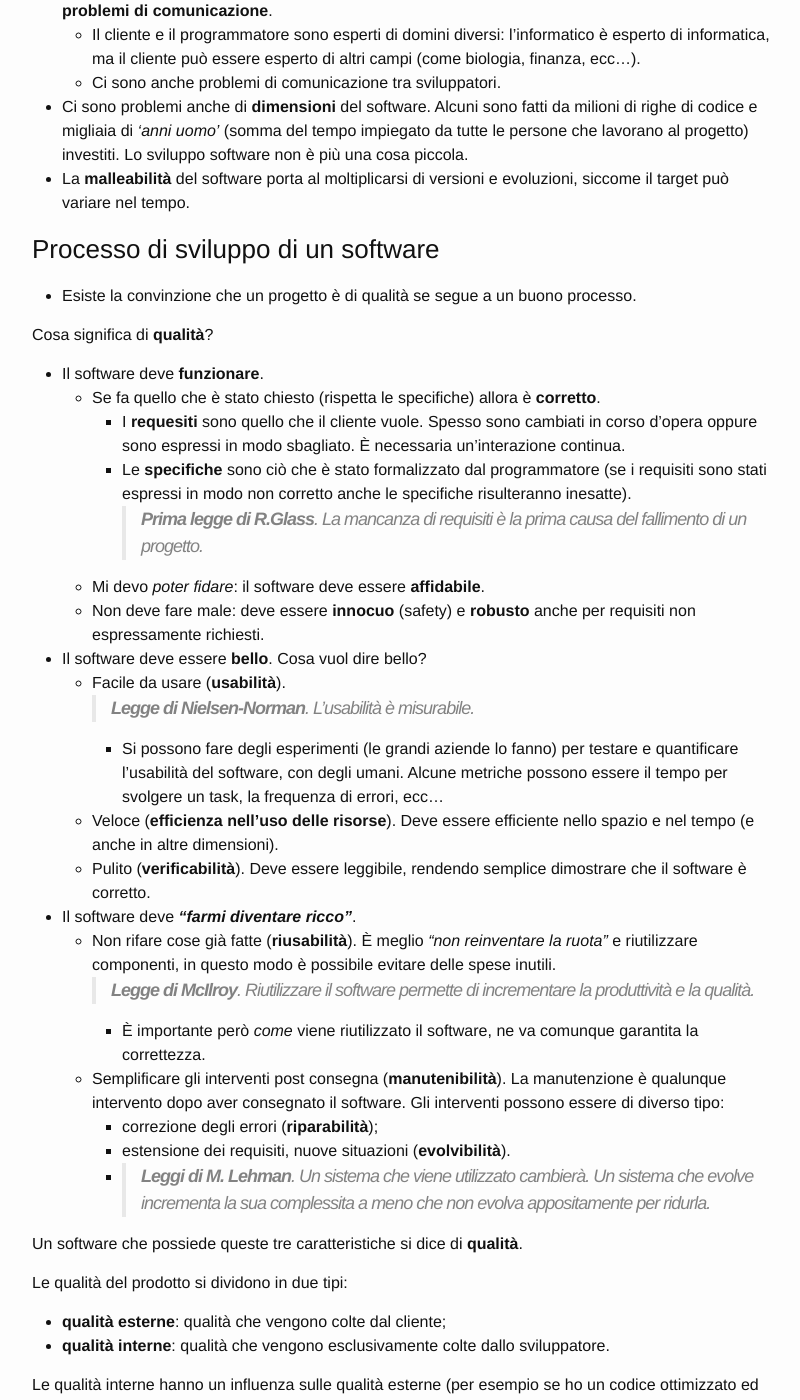
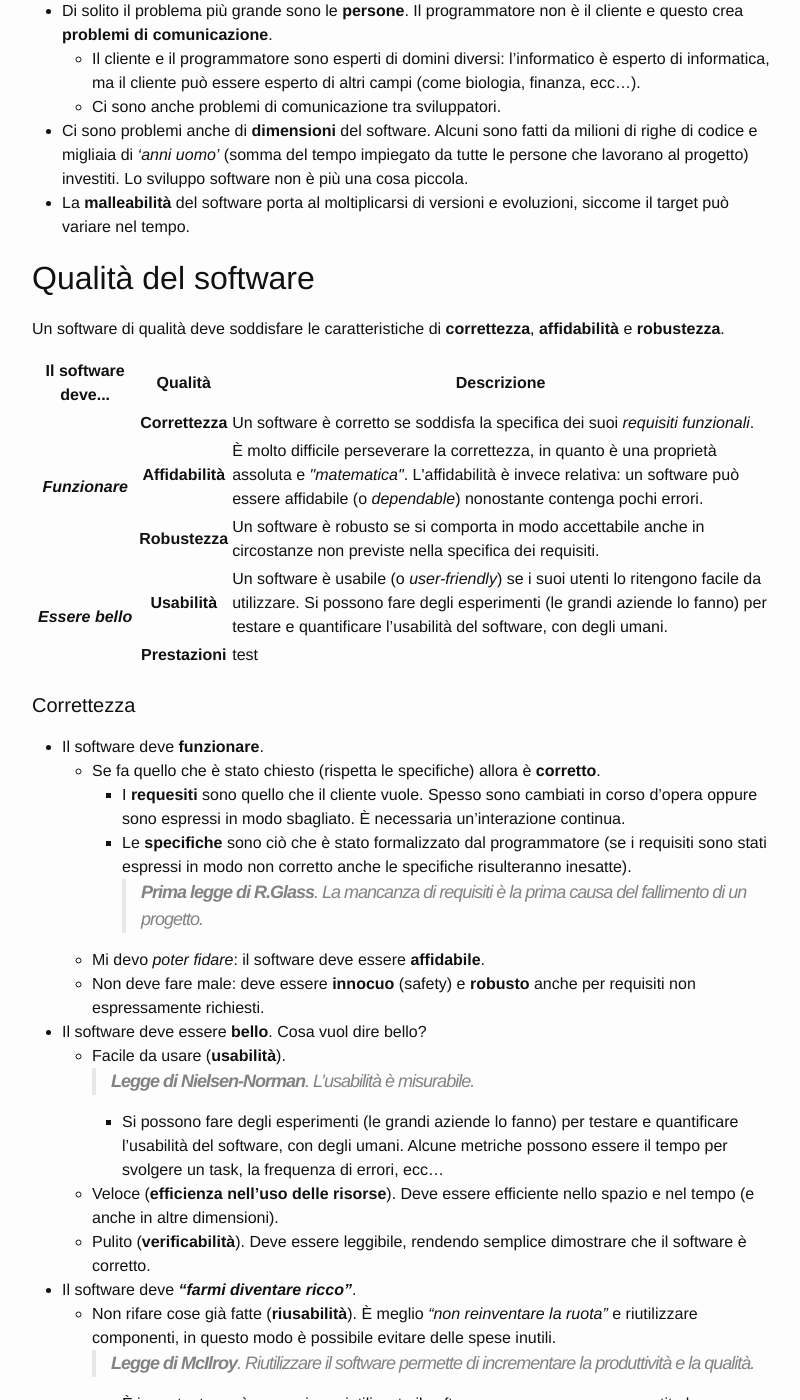
Before and after one commit to MarcoBuster/sweng, a Jekyll site: the page built from _posts/2022-10-03-introduzione.md, in a window 1280 px wide and 1400 px high, scrolled down 1989 px. Shown: the whole window, without its empty margins (238-1038 px from the left). Built offline with Jekyll 4.4.1, drawn with Linux system fonts in a browser that asks for light colours; the table of contents is made by our own code; some of the changed text lies outside the part shown.

Commit message:
Partial notes about software quality

```diff
--- a/_posts/2022-10-03-introduzione.md
+++ b/_posts/2022-10-03-introduzione.md
@@ -54,10 +54,60 @@ Ma __quale è il target__? Mi chiedo le seguenti domande:
 - Ci sono problemi anche di __dimensioni__ del software. Alcuni sono fatti da milioni di righe di codice e migliaia di _'anni uomo'_ (somma del tempo impiegato da tutte le persone che lavorano al progetto) investiti. Lo sviluppo software non è più una cosa piccola.
 - La __malleabilità__ del software porta al moltiplicarsi di versioni e evoluzioni, siccome il target può variare nel tempo.
 
-### Processo di sviluppo di un software
-- Esiste la convinzione che un progetto è di qualità se segue a un buono processo.
+## Qualità del software
 
-Cosa significa di __qualità__?
+Un software di qualità deve soddisfare le caratteristiche di __correttezza__, __affidabilità__ e __robustezza__.
+
+<table style="margin-bottom: 20px">
+<thead>
+    <tr>
+        <th>Il software deve...</th>
+        <th>Qualità</th>
+        <th>Descrizione</th>
+    </tr>
+</thead>
+<tbody>
+    <tr>
+        <th rowspan="3"><i>Funzionare</i></th>
+        <th>Correttezza</th>
+        <td>
+            Un software è corretto se soddisfa la specifica dei suoi <i>requisiti funzionali</i>.
+        </td>
+    </tr>
+    <tr>
+        <th>Affidabilità</th>
+        <td>
+            È molto difficile perseverare la correttezza, in quanto è una proprietà assoluta e <i>"matematica"</i>.
+            L'affidabilità è invece relativa: un software può essere affidabile (o <i>dependable</i>)
+            nonostante contenga pochi errori.
+        </td>
+    </tr>
+    <tr>
+        <th>Robustezza</th>
+        <td>
+            Un software è robusto se si comporta in modo accettabile anche in circostanze non previste nella specifica dei requisiti.
+        </td>
+    </tr>
+    <tr>
+        <th rowspan="3"><i>Essere bello</i></th>
+        <th>Usabilità</th>
+        <td>
+            Un software è usabile (o <i>user-friendly</i>) se i suoi utenti lo ritengono facile da utilizzare.
+            Si possono fare degli esperimenti (le grandi aziende lo fanno) per testare e quantificare l’usabilità del software, con degli umani.
+        </td>
+    </tr>
+    <tr>
+        <th>Prestazioni</th>
+        <td>
+            test
+        </td>
+    </tr>
+</tbody>
+</table>
+
+
+#### Correttezza
+
 - Il software deve __funzionare__.
     - Se fa quello che è stato chiesto (rispetta le specifiche) allora è __corretto__.
         - I __requesiti__ sono quello che il cliente vuole. Spesso sono cambiati in corso d'opera oppure sono espressi in modo sbagliato. È necessaria un'interazione continua.
@@ -80,17 +130,15 @@ Cosa significa di __qualità__?
         - estensione dei requisiti, nuove situazioni (__evolvibilità__).
         - >__Leggi di M. Lehman__. Un sistema che viene utilizzato cambierà. Un sistema che evolve incrementa la sua complessita a meno che non evolva appositamente per ridurla.
 
-Un software che possiede queste tre caratteristiche si dice di __qualità__.
-
 Le qualità del prodotto si dividono in due tipi:
 - __qualità esterne__: qualità che vengono colte dal cliente;
 - __qualità interne__: qualità che vengono esclusivamente colte dallo sviluppatore.
 
-Le qualità interne hanno un influenza sulle qualità esterne (per esempio se ho un codice ottimizzato ed efficiente, il mio software produrrà i risultati più velocemente).
+Le qualità interne influenzano molto le qualità esterne (per esempio se ho un codice ottimizzato ed efficiente, il mio software produrrà i risultati più velocemente).
 
-Ciò che è stato appena descritto è la __qualità del prodotto__, esiste però anche la qualità del processo.
+### Qualità del processo
+> Un progetto è di qualità se segue un buon processo.
 
-## Qualità del processo
 Sappiamo che il prodotto è influenzato dal processo che viene utilizzato per svilupparlo, di conseguenza possiamo parlare anche di  __qualità del processo__.
 
 Anche un processo deve funzionare, essere essere bello e farmi diventare ricco, ma dobbiamo interpretare queste parole in maniera differente.
@@ -113,11 +161,11 @@ Inanzitutto occorre riconoscere che:
 
 Per modellare un ciclo di vita del software, devo:
 - identificare le varie attività necessarie, e successivamente un avolta definite occorre:
-    - deciderne le precedenze temporali
-    - chi le deve fare
+    - deciderne le precedenze temporali;
+    - chi le deve fare.
 - bisogna porsi due domande:
-	- cosa devo fare adesso?
-	- fino a quando?
+    - cosa devo fare adesso?
+    - fino a quando?
 rispondere a queste domande in determinati  momenti ci permette di definire i vari modelli di ciclo di vita del software. (non molto chiara questa parte, sistemare con gli altri)
 
 ## Studio di fattibilità
```
